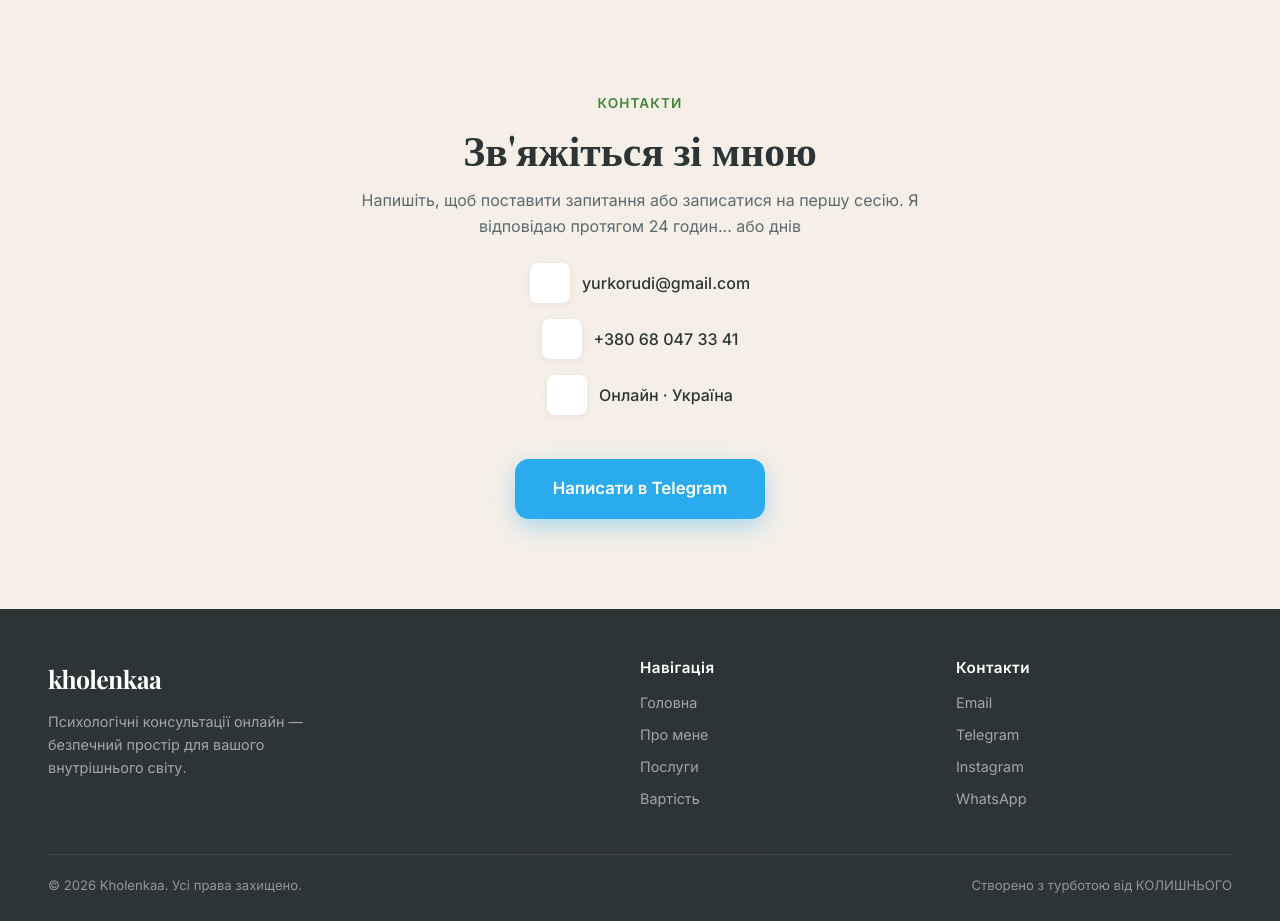
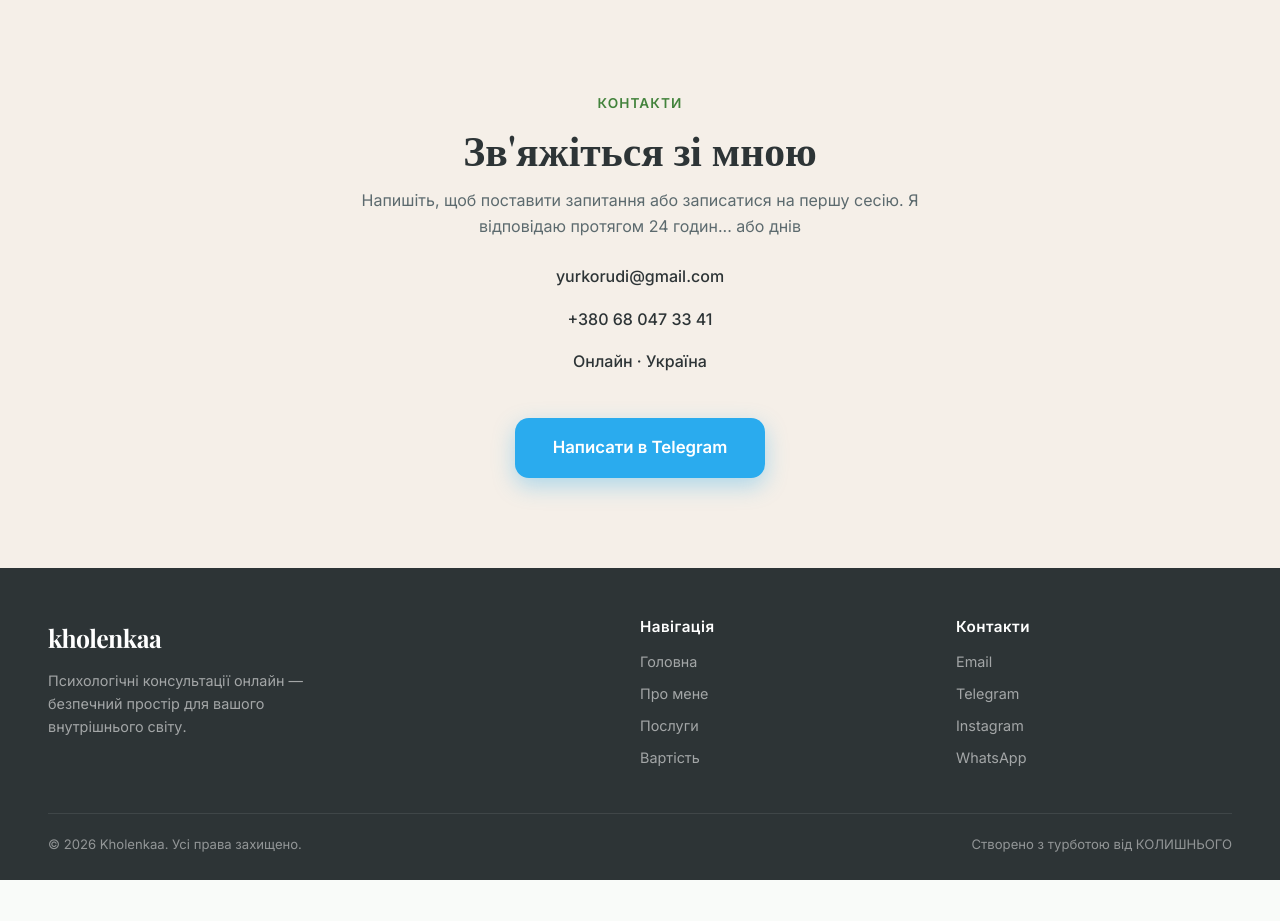
Before and after one commit to yurkorudi/kholenkaa_web, a Flask app: page / in a window 1280 px wide. Shown: the part 4399-5320 px from the top of the page. After the commit the page ends 5279 px from the top, so only its background shows below. Run offline with Flask 3, Linux system fonts and the light colour scheme; data that the repository does not hold is empty.

Commit message:
Update homepage.html

```diff
--- a/templates/homepage.html
+++ b/templates/homepage.html
@@ -244,14 +244,11 @@
                         <span class="section-label">Контакти</span>
                         <h2>Зв'яжіться зі мною</h2>
                         <p>Напишіть, щоб поставити запитання або записатися на першу сесію. Я відповідаю протягом 24 годин... або днів</p>
-                        <div class="contact__item">
-                            <span class="ci-icon"></span> yurkorudi@gmail.com
+                        <div class="contact__item">yurkorudi@gmail.com
                         </div>
-                        <div class="contact__item">
-                            <span class="ci-icon"></span> +380 68 047 33 41
+                        <div class="contact__item">+380 68 047 33 41
                         </div>
-                        <div class="contact__item">
-                            <span class="ci-icon"></span> Онлайн · Україна
+                        <div class="contact__item"> Онлайн · Україна
                         </div>
                         <a href="https://t.me/kholenkaa" target="_blank" class="btn-telegram fade-in">
                             Написати в Telegram
```
